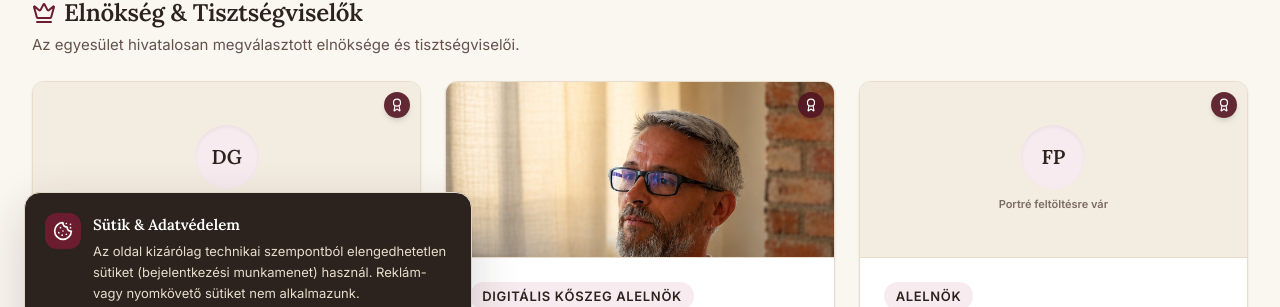
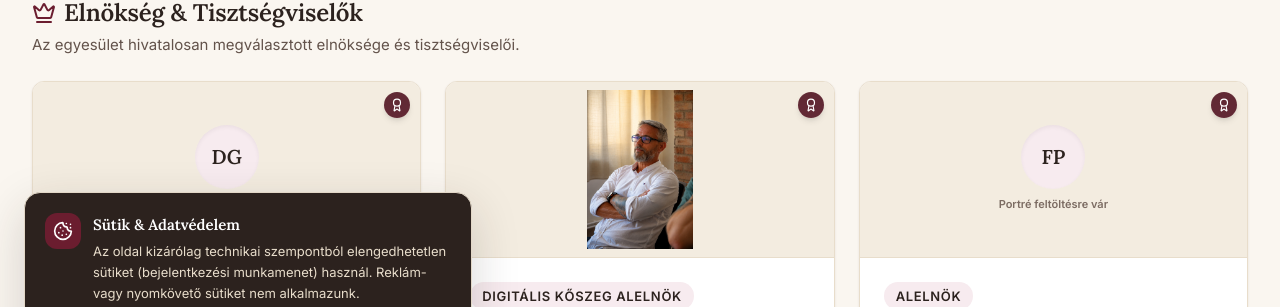
Before and after one commit to TheCinemaker/ktsze, a React (Vite) app: page /egyesulet in a window 1280 px wide. Shown: the part 404-711 px from the top of the page. Built offline with nearby package versions, Linux system fonts and the light colour scheme; no server answers; the database is empty.

Commit message:
fix(about): use object-contain for board member portrait photos to scale down whole image without cropping head

```diff
--- a/src/pages/AboutPage.jsx
+++ b/src/pages/AboutPage.jsx
@@ -154,7 +154,7 @@ export const AboutPage = () => {
                       <img
                         src={getMemberPhoto(member)}
                         alt={member.full_name}
-                        className="h-full w-full object-cover object-[center_20%] transition-transform duration-500 group-hover:scale-105"
+                        className="h-full max-h-full max-w-full object-contain p-2 transition-transform duration-500 group-hover:scale-105"
                       />
                     ) : (
                       <div className="flex flex-col items-center space-y-1.5 text-wine-800/70">
```
